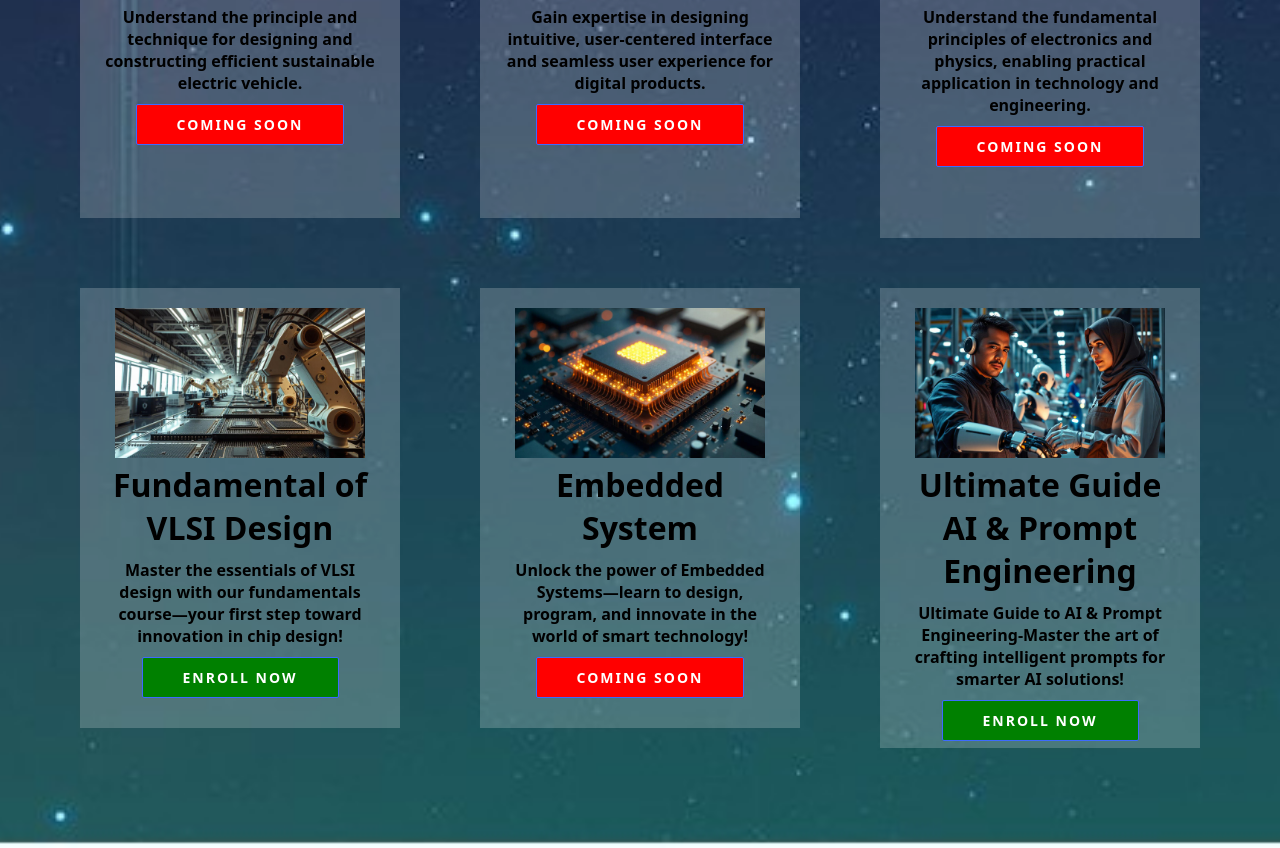
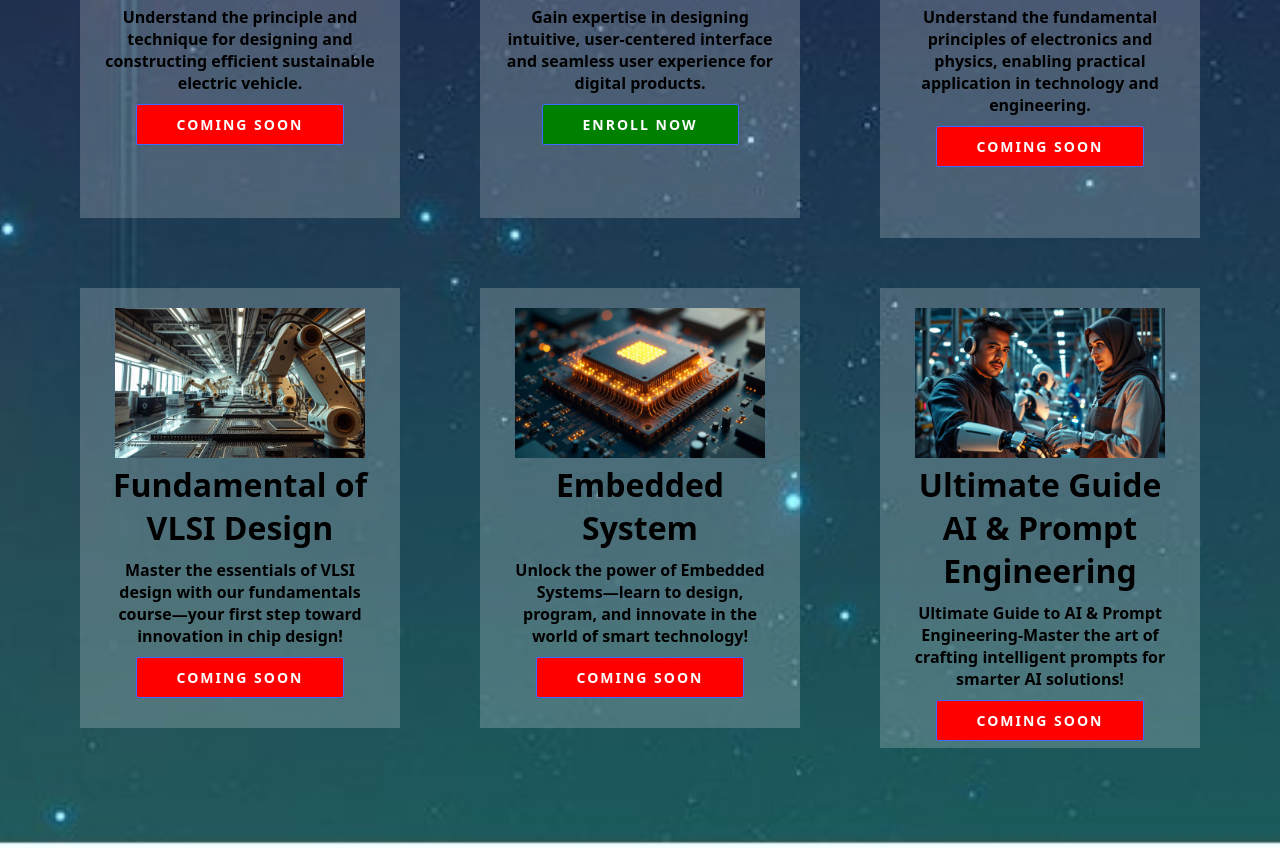
Before and after one commit to KKMB0411/AWLRI, a plain HTML site: page course.html in a window 1280 px wide. Shown: the part 393-1241 px from the top of the page. Drawn offline with Linux system fonts and the light colour scheme.

Commit message:
Seventh Commit

```diff
--- a/course.html
+++ b/course.html
@@ -33,7 +33,7 @@
             <img src="assets/uiux.jpeg" alt="" id="image">
             <h1>UI UX COURSE</h1>
             <p>Gain expertise in designing intuitive, user-centered interface and seamless user experience for digital products.</p>
-            <a href="https://docs.google.com/forms/d/e/1FAIpQLSeGj3Pl7jZ8uAfumCYbO_5fvxQZLOTr2fpRXaZj2496XZCnrQ/viewform?usp=dialog" target="_blank"><button id="btn">COMING SOON</button></a>
+            <a href="https://docs.google.com/forms/d/e/1FAIpQLSeGj3Pl7jZ8uAfumCYbO_5fvxQZLOTr2fpRXaZj2496XZCnrQ/viewform?usp=dialog" target="_blank"><button id="btn">ENROLL NOW</button></a>
         </div>
         <div class="container3">
             <img src="assets/electronics.jpeg" alt="" id="image">
@@ -47,7 +47,7 @@
             <img src="assets/vlsi.jpeg" alt=""vid="image">
             <h1>Fundamental of VLSI Design</h1>
             <p>Master the essentials of VLSI design with our fundamentals course—your first step toward innovation in chip design!</p>
-            <a href="https://docs.google.com/forms/d/e/1FAIpQLSeGj3Pl7jZ8uAfumCYbO_5fvxQZLOTr2fpRXaZj2496XZCnrQ/viewform?usp=dialog" target="_blank"><button id="btn">ENROLL NOW</button></a>
+            <a href="https://docs.google.com/forms/d/e/1FAIpQLSeGj3Pl7jZ8uAfumCYbO_5fvxQZLOTr2fpRXaZj2496XZCnrQ/viewform?usp=dialog" target="_blank"><button id="btn">COMING SOON</button></a>
         </div>
         <div class="container2">
             <img src="assets/embedded.jpeg" alt="" id="image">
@@ -59,7 +59,7 @@
             <img src="assets/ai.jpeg" alt="" id="image">
             <h1>Ultimate Guide AI & Prompt Engineering</h1>
             <p>Ultimate Guide to AI & Prompt Engineering-Master the art of crafting intelligent prompts for smarter AI solutions!</p>
-            <a href="https://docs.google.com/forms/d/e/1FAIpQLSeGj3Pl7jZ8uAfumCYbO_5fvxQZLOTr2fpRXaZj2496XZCnrQ/viewform?usp=dialog" target="_blank"><button id="btn">ENROLL NOW</button></a>
+            <a href="https://docs.google.com/forms/d/e/1FAIpQLSeGj3Pl7jZ8uAfumCYbO_5fvxQZLOTr2fpRXaZj2496XZCnrQ/viewform?usp=dialog" target="_blank"><button id="btn">COMING SOON</button></a>
         </div>
     </div>
     <script src="course.js">
```
